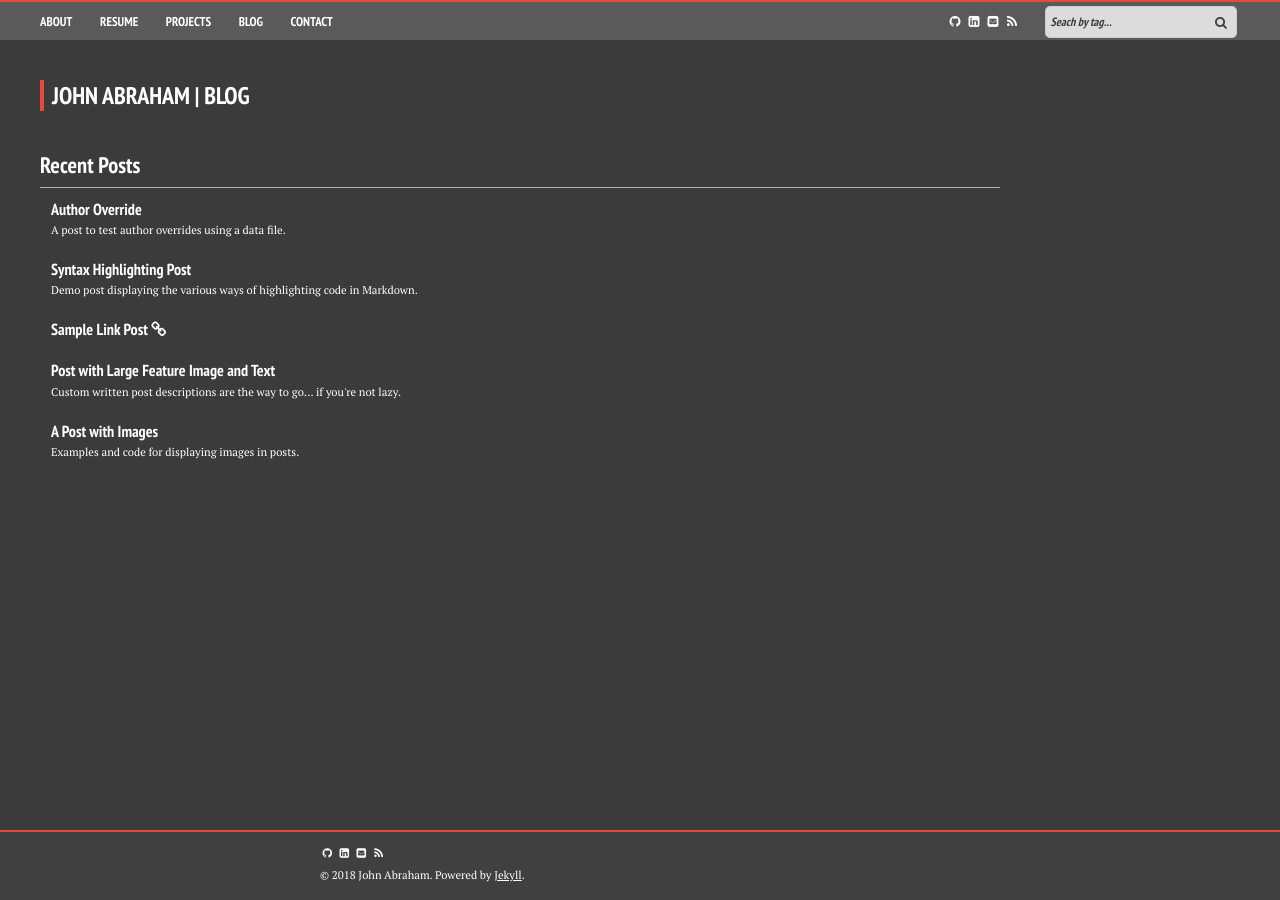
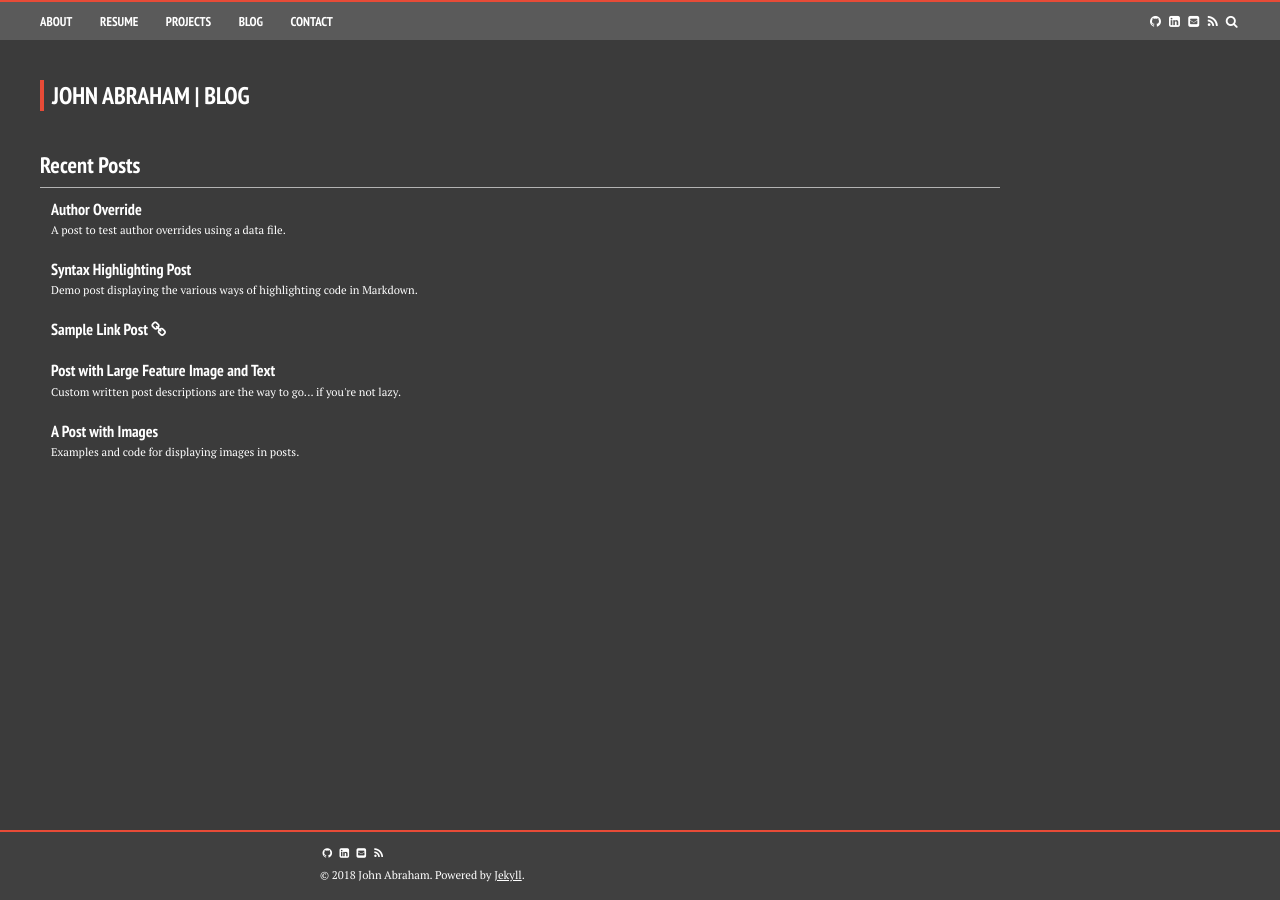
Before and after one commit to abrahamjj/abrahamjj.github.io, a Jekyll site: the page built from index.md, in a window 1280 px wide. Built offline with Jekyll 4.4.1, drawn with Linux system fonts in a browser that asks for light colours; nearby versions of some CDN libraries.

Commit message:
Removed nav bar search box & replaced with modal

```diff
--- a/_includes/_navigation.html
+++ b/_includes/_navigation.html
@@ -11,18 +11,25 @@
             <a class="{% if nav_item_type contains page.type %}selected-nav-item{% endif %}" href="{{ domain }}{{ nav_item.url }}">{{ nav_item.title }}</a>
           </li>
         {% endfor %}
-        <li class="li-search">
-          <input id="search-input" type="text" maxlength="20" placeholder="Seach by tag...">
-            <a><i class="search-input-icon fa fa-search" onclick="goToResultsPage()"></i></a>
-          </input>
-        </li>
         <li class="li-social">
           {% if author.github %}<a href="http://github.com/{{ author.github }}" class="author-social" target="_blank"><i class="fa fa-fw fa-github"></i></a>{% endif %}
           {% if author.linkedin %}<a href="http://linkedin.com/in/{{ author.linkedin }}" class="author-social" target="_blank"><i class="fa fa-fw fa-linkedin-square"></i></a>{% endif %}
           {% if author.email %}<a href="mailto:{{ author.email }}" class="author-social" target="_blank"><i class="fa fa-fw fa-envelope-square"></i></a>{% endif %}
           <a href="/" class="author-social"><i class="fa fa-fw fa-rss"></i></a>
+          <a href="#open-modal" class="author-social"><i class="fa fa-fw fa-search"></i></a>
         </li>
       </ul>
+
+      <div id="open-modal" class="modal-window">
+        <div>
+          <a href="#modal-close" title="Close" class="modal-close"><i class="fa fa-fw fa-times"></i>Close</a>
+          <h3>Search by tag...</h3>
+          <div class="search-input-wrap">
+            <input id="search-input" type="text" maxlength="20" placeholder="Seach...">
+              <a><i class="search-input-icon fa fa-search" onclick="goToResultsPage()"></i></a>
+            </input>
+          </div>
+      </div>
     </nav>
 
     <nav class="nav mobile" id="nav-mobile">
--- a/assets/css/_sass/navigation.scss
+++ b/assets/css/_sass/navigation.scss
@@ -107,24 +107,22 @@
         }
       }
     }
-    .li-social,
-    .li-search {
+    .li-social {
       float: right;
-    }
-    .li-social {
+      margin-right: 0;
       a:hover {
         @include scale(1.2);
       }
     }
-    .li-search {
-      margin-right: 0;
+  }
+}
+
+.search-input-wrap {
   input {
-        width: 12rem;
+    width: 95%;
     height: 2rem;
     font-weight: 600;
     border-radius: .3rem;
-        color: darken(grey, 20);
-        background-color: $grey;
     font-family: $heading-font;
     @include font-rem(15);
     &:focus,
@@ -148,5 +146,60 @@
     color: $light-black;
   }
 }
+
+.modal-window {
+  position: fixed;
+  background-color: rgba(255, 255, 255, 0.15);
+  top: 0;
+  right: 0;
+  bottom: 0;
+  left: 0;
+  z-index: 999;
+  opacity: 0;
+  pointer-events: none;
+  -webkit-transition: all 0.3s;
+  -moz-transition: all 0.3s;
+  transition: all 0.3s;
+  a {
+    outline: 0;
   }
 }
+
+.modal-window:target {
+  opacity: 1;
+  pointer-events: auto;
+}
+
+.modal-window>div {
+  width: 400px;
+  position: relative;
+  margin: 10% auto;
+  padding: 2rem;
+  background: #fff;
+  color: #444;
+}
+
+.modal-window header {
+  font-weight: bold;
+}
+
+.modal-close {
+  color: #aaa;
+  line-height: 50px;
+  font-size: 80%;
+  position: absolute;
+  right: 0;
+  text-align: center;
+  top: 0;
+  width: 70px;
+  text-decoration: none;
+}
+
+.modal-close:hover {
+  color: #000;
+}
+
+.modal-window h1 {
+  font-size: 150%;
+  margin: 0 0 15px;
+}
```
Lines whose indentation alone changed are shown as unchanged.
